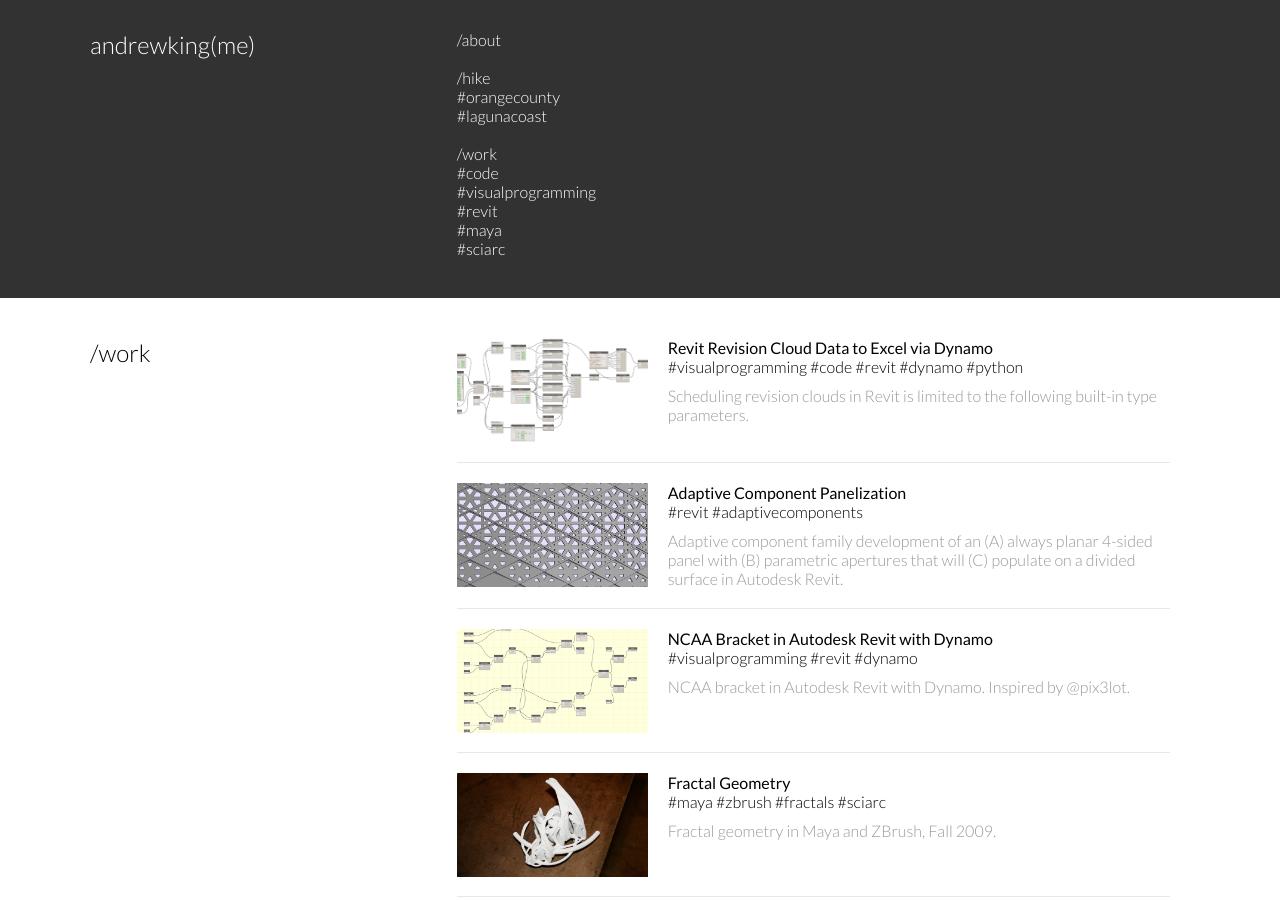
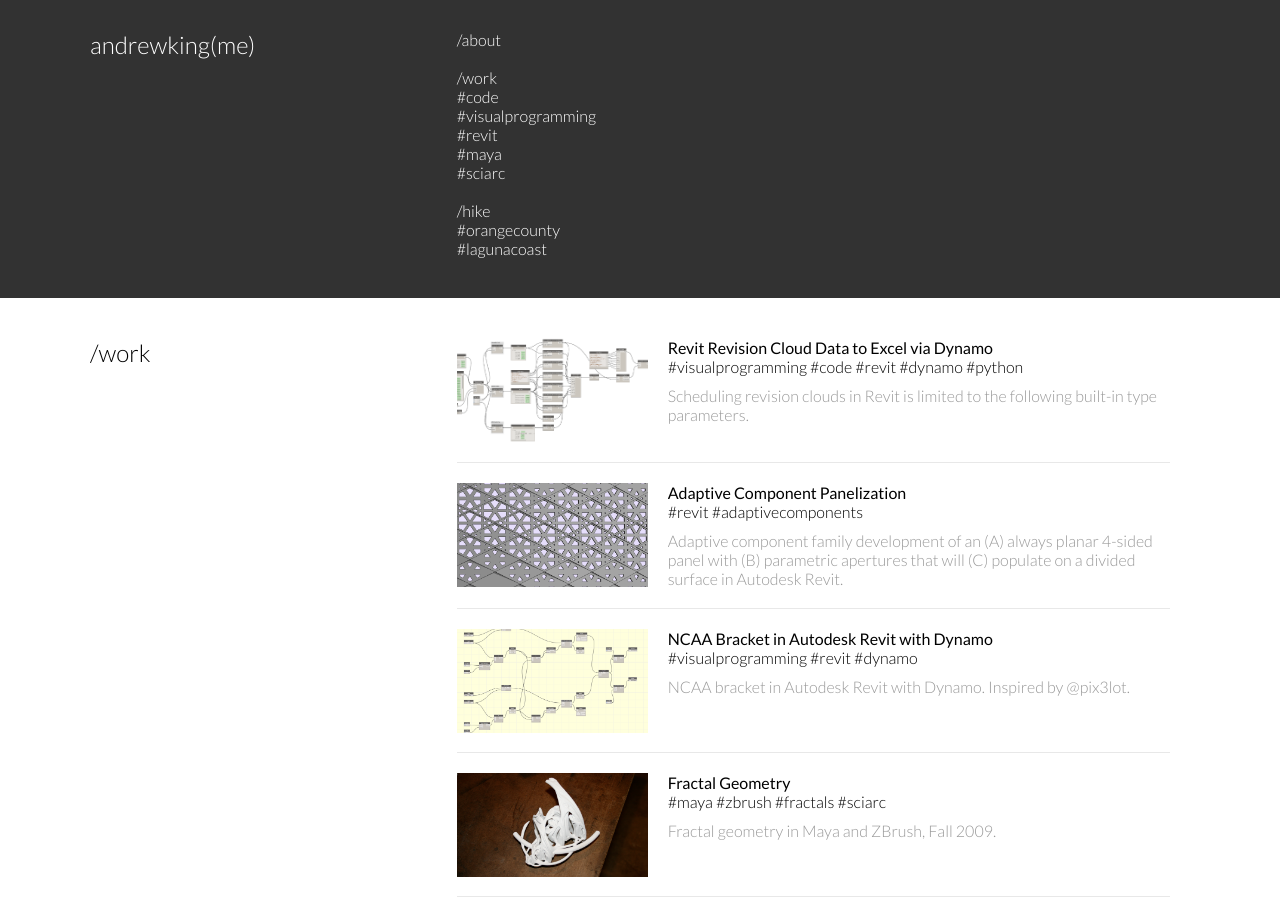
Before and after one commit to andrewkingme/andrewkingme.github.io, a Jekyll site: the page built from index.md, in a window 1280 px wide and 900 px high. Built offline with Jekyll 4.4.1, drawn with Linux system fonts in a browser that asks for light colours.

Commit message:
Prioritize Navigation

```diff
--- a/_includes/header.html
+++ b/_includes/header.html
@@ -7,14 +7,14 @@
       <a href="/about/" class="header_link">/about</a>
       <br>
       <br>
-      <a href="/hike/" class="header_link">/hike</a>
-        {% for link in site.data.taglist_hike %}
+      <a href="/work/" class="header_link">/work</a>
+        {% for link in site.data.taglist_work %}
           <br><a href="{{ link.url }}" class="header_link">{{ link.name }}</a>
         {% endfor %}
       <br>
       <br>
-      <a href="/work/" class="header_link">/work</a>
-        {% for link in site.data.taglist_work %}
+      <a href="/hike/" class="header_link">/hike</a>
+        {% for link in site.data.taglist_hike %}
           <br><a href="{{ link.url }}" class="header_link">{{ link.name }}</a>
         {% endfor %}
     </div>
```
